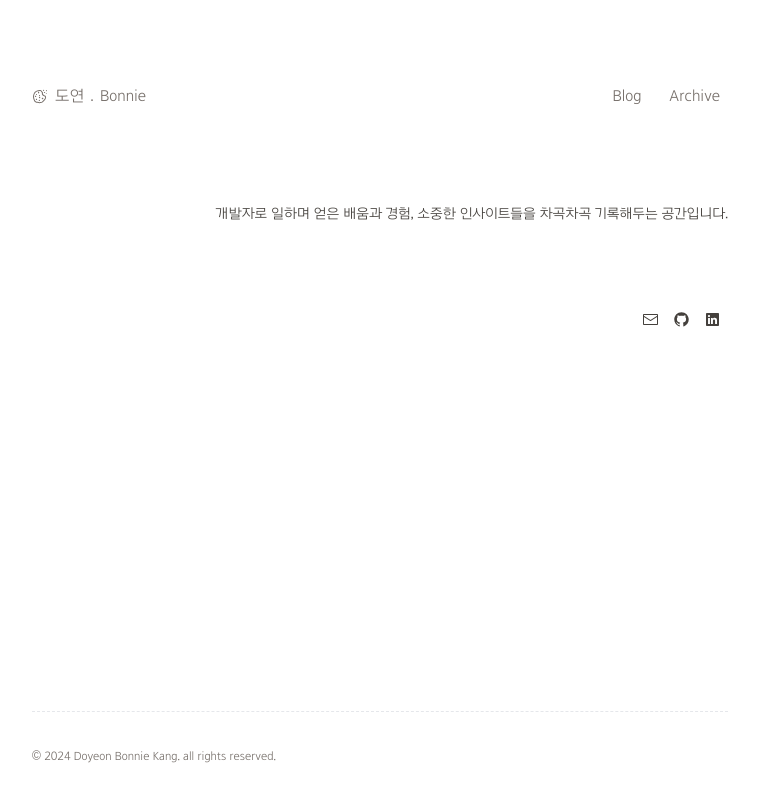
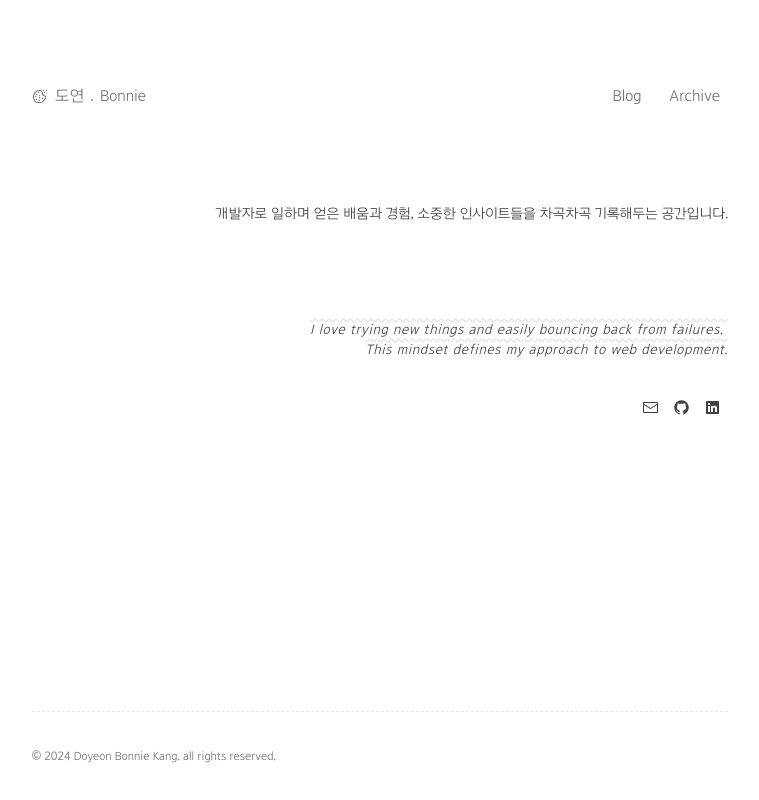
Before and after one commit to bonniekang/bonnie-devlog, a Next.js app: page / in a window 1280 px wide. Shown: the whole page, without its empty margins (260-1019 px from the left). Built offline with nearby package versions, Linux system fonts and the light colour scheme.

Commit message:
Chore : add phrase

```diff
--- a/app/page.tsx
+++ b/app/page.tsx
@@ -9,8 +9,13 @@ export default function Page() {
     <div className="text-stone-700">
       <section className="pt-14 text-sm text-right">
         <p>개발자로 일하며 얻은 배움과 경험, 소중한 인사이트들을 차곡차곡 기록해두는 공간입니다.</p>
+        <p
+          className="pt-24 italic tracking-wider whitespace-pre-wrap break-keep overline decoration-wavy decoration-stone-200
+ "
+        >{`I love trying new things and easily bouncing back from failures. \nThis mindset defines my approach to web development.`}</p>
       </section>
-      <section className="flex justify-end py-20">
+
+      <section className="flex justify-end pt-8 pb-20">
         <a
           href="mailto:bonnie59kang@gmail.com"
           className="p-2 rounded-lg bg-white hover:bg-stone-100"
```
